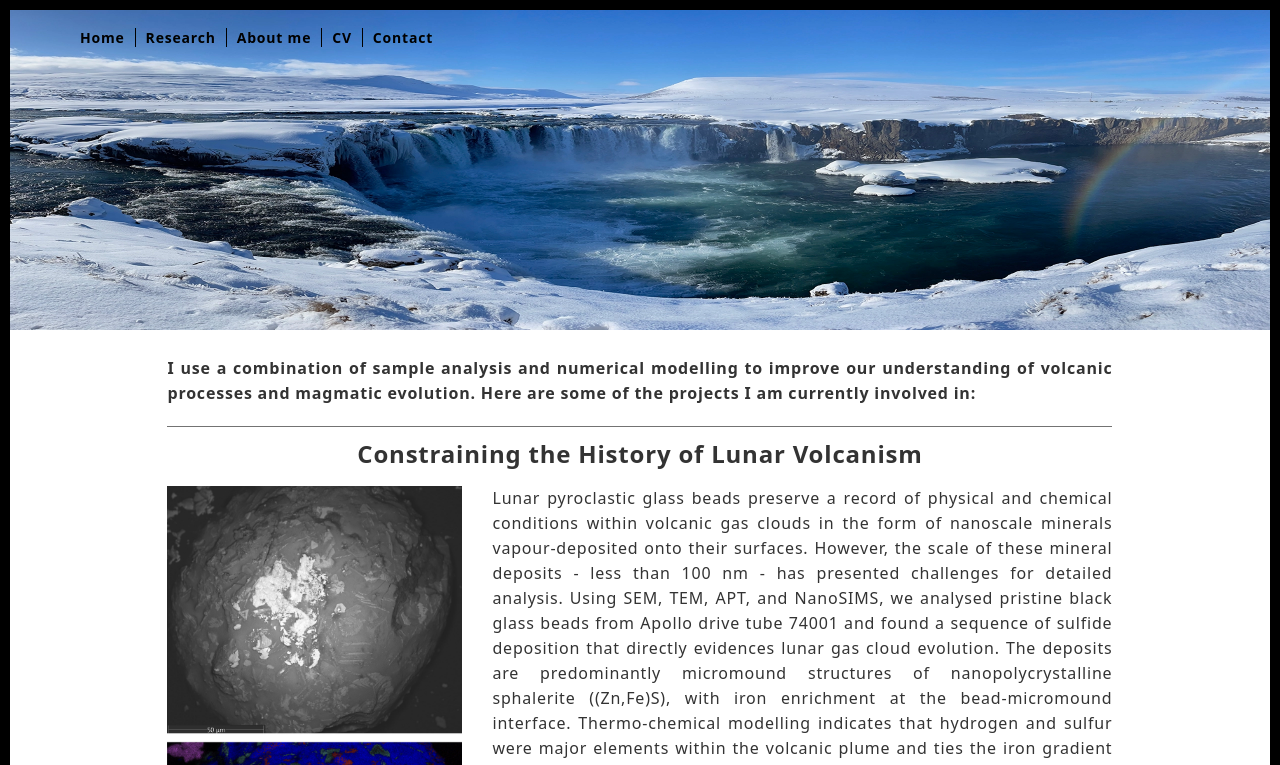
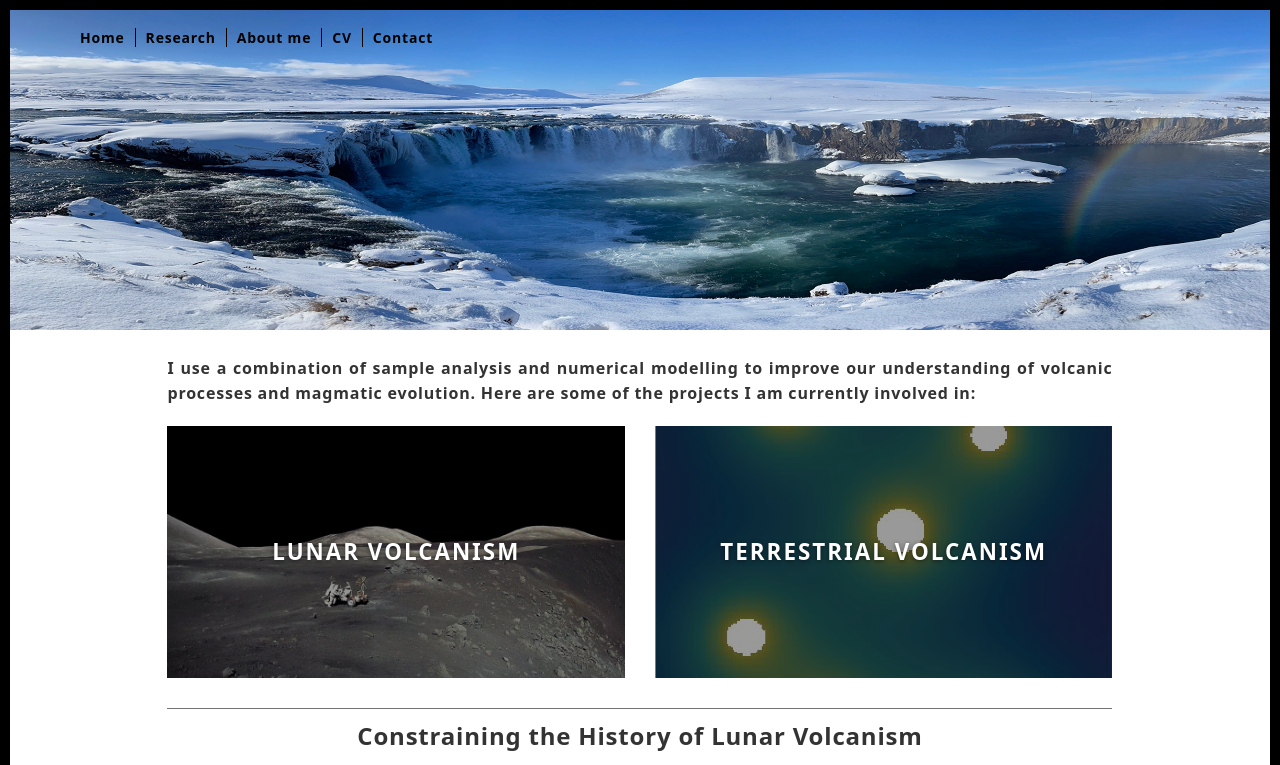
Before and after one commit to TomWilliamsBrown/TomWilliamsBrown.github.io, an Eleventy site: page src/research.html in a window 1280 px wide. Shown: the top 765 px of the page. Built offline with nearby package versions, Linux system fonts and the light colour scheme; Eleventy itself is replaced by a stand-in of ours; files that its build step writes are made by us from their sources.

Commit message:
Added new layout to research
Clickable summary boxes
Video of Bubbles

```diff
--- a/src/css/styles.css
+++ b/src/css/styles.css
@@ -6,7 +6,7 @@
   box-sizing: border-box;
 }
 
-html { line-height: 1.15; -webkit-text-size-adjust: 100%; }
+html { line-height: 1.15; -webkit-text-size-adjust: 100%; scroll-behavior: smooth; }
 
 sup, sub {
   vertical-align: baseline;
@@ -440,6 +440,66 @@ blockquote small, blockquote .small { color: black; font-weight: normal; font-si
 }
 
 /* ==========================================================================
+   Research Navigation Cards
+   ========================================================================== */
+
+.research-nav-boxes {
+  margin-bottom: 30px;
+}
+
+.research-nav-card {
+  display: block;
+  position: relative;
+  background-size: cover;
+  background-position: center;
+  padding-top: 55%;
+  overflow: hidden;
+  text-decoration: none;
+}
+
+.research-nav-card::after {
+  content: '';
+  position: absolute;
+  inset: 0;
+  background: rgba(0, 0, 0, 0.4);
+  transition: background 0.3s ease;
+}
+
+.research-nav-card:hover::after {
+  background: rgba(0, 0, 0, 0.55);
+}
+
+.research-nav-card:hover {
+  text-decoration: none;
+}
+
+.research-nav-card span {
+  position: absolute;
+  inset: 0;
+  display: flex;
+  align-items: center;
+  justify-content: center;
+  color: white;
+  font-size: 1.4em;
+  font-weight: 700;
+  letter-spacing: 2px;
+  text-transform: uppercase;
+  text-shadow: 0 1px 4px rgba(0, 0, 0, 0.5);
+  z-index: 1;
+}
+
+#lunar-volcanism,
+#terrestrial-volcanism {
+  scroll-margin-top: 80px;
+}
+
+@media (max-width: 767px) {
+  .research-nav-boxes .col-xs-12 + .col-xs-12 {
+    margin-top: 15px;
+  }
+}
+
+/* ==========================================================================
    Contact Form
    ========================================================================== */
 
--- a/src/research.html
+++ b/src/research.html
@@ -19,10 +19,23 @@ permalink: /research/
                   Here are some of the projects I am currently involved in:</b></p>
             </div>
 
+            <div class="row research-nav-boxes">
+              <div class="col-xs-12 col-sm-6">
+                <a href="#lunar-volcanism" class="research-nav-card" style="background-image: url('/assets/images/ShortyCrater.webp')">
+                  <span>Lunar Volcanism</span>
+                </a>
+              </div>
+              <div class="col-xs-12 col-sm-6">
+                <a href="#terrestrial-volcanism" class="research-nav-card" style="background-image: url('/assets/images/NobleBubble2.png')">
+                  <span>Terrestrial Volcanism</span>
+                </a>
+              </div>
+            </div>
+
             <hr>
 
             <div class="section-container-spacer text-center">
-              <h2>Constraining the History of Lunar Volcanism</h2>
+              <h2 id="lunar-volcanism">Constraining the History of Lunar Volcanism</h2>
             </div>
 
             <div class="row align-items-center">
@@ -59,12 +72,13 @@ permalink: /research/
 
             <div class="row">
               <div class="section-container-spacer text-center">
-                <h2>Bubble-Melt Separation in Basaltic Magmas: Constraints on MORB-OIB Noble Gas Disequilibrium</h2>
+                <h2 id="terrestrial-volcanism">Bubble-Melt Separation in Basaltic Magmas: Constraints on MORB-OIB Noble Gas Disequilibrium</h2>
               </div>
 
               <div class="col-xs-12 col-md-4">
-                <img src="/assets/images/NobleBubble2.png" class="img-responsive" alt="Bead immersion image"
-                  loading="lazy">
+                <video autoplay loop muted playsinline oncanplay="this.play()" class="img-responsive" style="width:100%;">
+                  <source src="/assets/movies/Bubbles_boomerang.mp4" type="video/mp4">
+                </video>
               </div>
               <div class="col-xs-12 col-md-8" style="text-align: justify;">
                 <p>Noble gas concentrations in ocean island basalts (OIB) and mid-ocean ridge basalts (MORB) are
```
Also changed, not shown: src/assets/images/ShortyCrater.webp (added), 17 other files.
